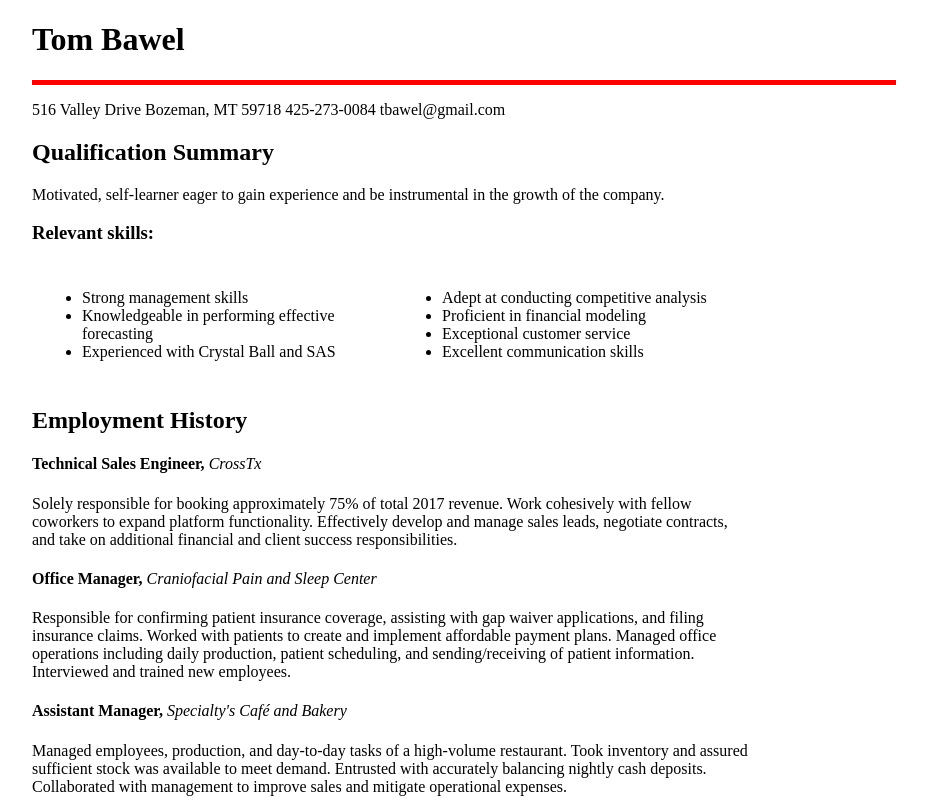
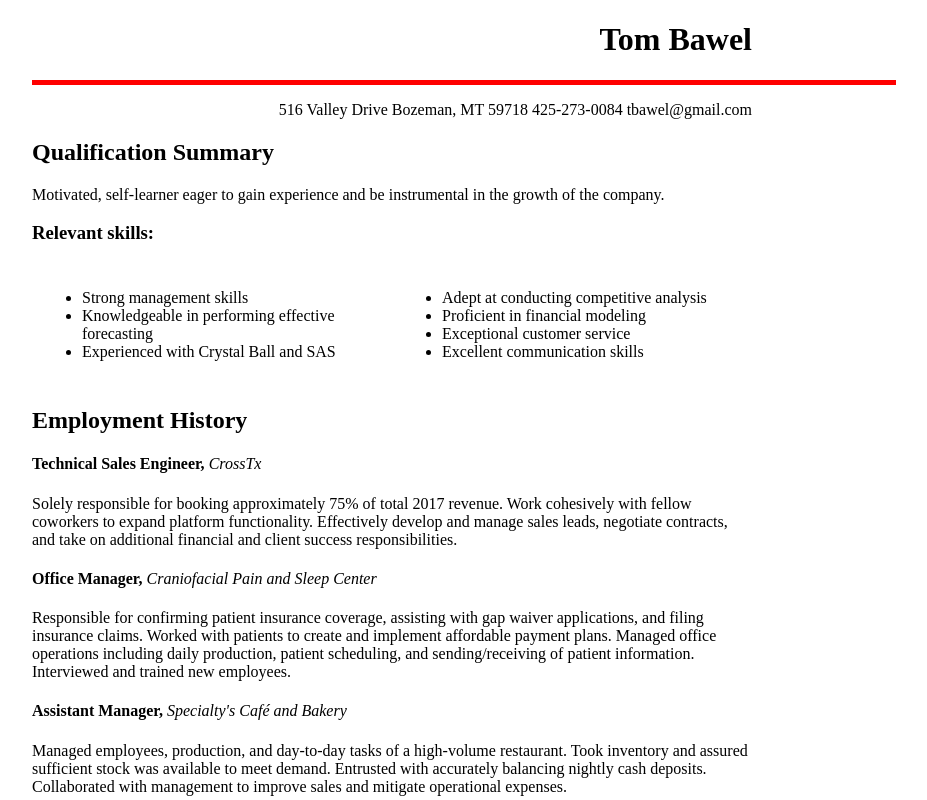
Before and after one commit to tbawel/tbawel.github.io, a plain HTML site: page index.html in a window 1280 px wide. Shown: the top 800 px of the page, without its empty margins (248-1175 px from the left). Drawn offline with Linux system fonts and the light colour scheme.

Commit message:
original align

```diff
--- a/index.html
+++ b/index.html
@@ -58,9 +58,9 @@
 
 
 <body>
-  <h1 class="tab" ;align="right"><strong>Tom Bawel</strong></h1>
+  <h1 align="right"><strong>Tom Bawel</strong></h1>
   <div class="box"></div>
-  <p class="tab" ;align="right">516 Valley Drive Bozeman, MT 59718 425-273-0084 tbawel@gmail.com
+  <p align="right">516 Valley Drive Bozeman, MT 59718 425-273-0084 tbawel@gmail.com
   </p>
   <h2><strong>Qualification Summary</strong></h2>
   <p>Motivated, self-learner eager to gain experience and be instrumental in the growth of the company.
```
